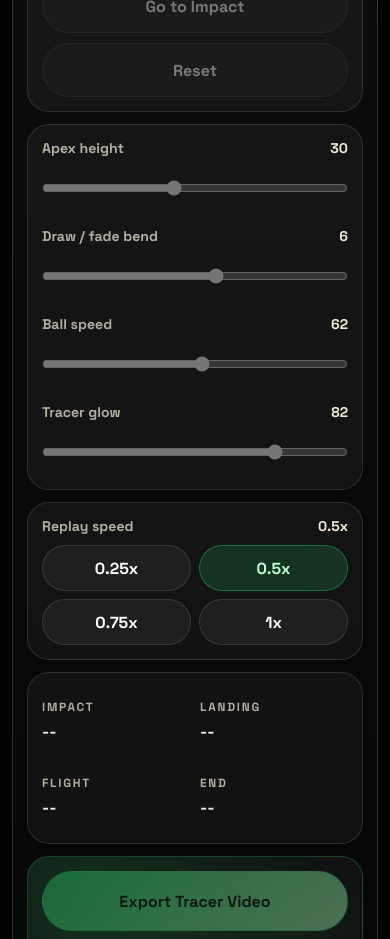
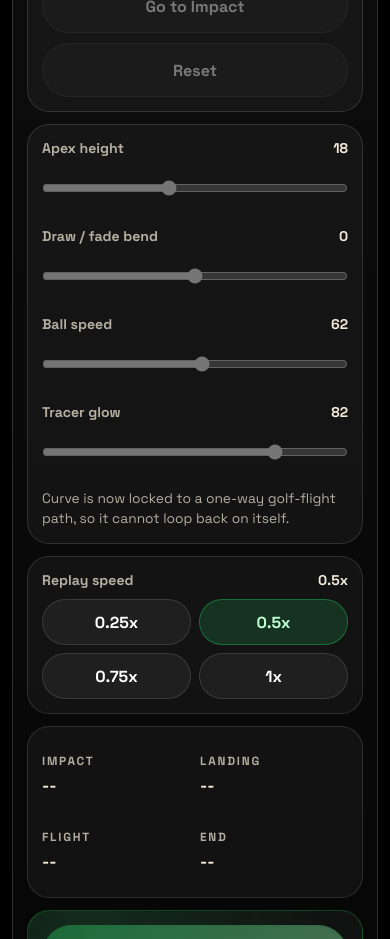
Before and after one commit to sketchyz88/earnings, a React (Vite) app in the folder FairwayIQ/: page / in a window 390 px wide. Shown: the part 5220-6159 px from the top of the page. Built offline with nearby package versions, Linux system fonts and the light colour scheme.

Commit message:
fix: prevent tracer loops

```diff
--- a/FairwayIQ/src/App.jsx
+++ b/FairwayIQ/src/App.jsx
@@ -63,8 +63,8 @@ function App() {
   const [selectedHandle, setSelectedHandle] = useState(null);
   const [fps, setFps] = useState(60);
   const [curveSettings, setCurveSettings] = useState({
-    apexLift: 30,
-    sideBend: 6,
+    apexLift: 18,
+    sideBend: 0,
     ballSpeed: 62,
     flightTime: 1.25,
     glow: 82,
@@ -87,39 +87,29 @@ function App() {
   const readyToTrace = Boolean(sourceUrl && startPoint && endPoint && impactTime != null);
   const flightEndTime = impactTime == null ? curveSettings.flightTime : impactTime + curveSettings.flightTime;
 
+  const trajectorySettings = useMemo(() => {
+    if (!startPoint || !endPoint) {
+      return {
+        lift: curveSettings.apexLift,
+        bend: curveSettings.sideBend,
+        bendLimit: 26,
+      };
+    }
+
+    return getSafeTrajectorySettings(startPoint, endPoint, curveSettings);
+  }, [curveSettings, endPoint, startPoint]);
+
   const apexHandle = useMemo(() => {
     if (!startPoint || !endPoint) return null;
 
-    const midX = (startPoint.x + endPoint.x) / 2;
-    const midY = (startPoint.y + endPoint.y) / 2;
-    const dx = endPoint.x - startPoint.x;
-    const dy = endPoint.y - startPoint.y;
-    const length = Math.max(Math.hypot(dx, dy), 0.001);
-    const normalX = -dy / length;
-    const normalY = dx / length;
-
-    return {
-      x: clamp(midX + normalX * curveSettings.sideBend, -10, 110),
-      y: clamp(midY + normalY * curveSettings.sideBend - curveSettings.apexLift - Math.abs(dx) * 0.08, -12, 112),
-    };
-  }, [startPoint, endPoint, curveSettings.apexLift, curveSettings.sideBend]);
+    return buildBallFlightPoint(startPoint, endPoint, 0.5, trajectorySettings);
+  }, [endPoint, startPoint, trajectorySettings]);
 
   const fullTracePoints = useMemo(() => {
-    if (!startPoint || !endPoint || !apexHandle || impactTime == null) return [];
+    if (!startPoint || !endPoint || impactTime == null) return [];
 
-    const points = [];
-    const totalSamples = 54;
-    for (let index = 0; index <= totalSamples; index += 1) {
-      const t = index / totalSamples;
-      const eased = 1 - Math.pow(1 - t, 1.35);
-      const point = quadraticPoint(startPoint, apexHandle, endPoint, eased);
-      points.push({
-        ...point,
-        time: impactTime + curveSettings.flightTime * t,
-      });
-    }
-    return points;
-  }, [startPoint, endPoint, apexHandle, impactTime, curveSettings.flightTime]);
+    return buildBallFlightPoints(startPoint, endPoint, trajectorySettings, impactTime, curveSettings.flightTime);
+  }, [startPoint, endPoint, trajectorySettings, impactTime, curveSettings.flightTime]);
 
   const visibleTracePoints = useMemo(() => {
     if (!readyToTrace) return [];
@@ -132,9 +122,9 @@ function App() {
   }, [activeStep, curveSettings.flightTime, fullTracePoints, impactTime, isPlaying, readyToTrace, timelineValue]);
 
   const guidePath = useMemo(() => {
-    if (!startPoint || !endPoint || !apexHandle) return "";
-    return `M ${startPoint.x} ${startPoint.y} Q ${apexHandle.x} ${apexHandle.y} ${endPoint.x} ${endPoint.y}`;
-  }, [apexHandle, endPoint, startPoint]);
+    if (fullTracePoints.length < 2) return "";
+    return buildSmoothPath(fullTracePoints);
+  }, [fullTracePoints]);
 
   const tracePath = useMemo(() => buildSmoothPath(visibleTracePoints), [visibleTracePoints]);
 
@@ -261,10 +251,11 @@ function App() {
     if (dragRef.current === "apex" && startPoint && endPoint) {
       const midX = (startPoint.x + endPoint.x) / 2;
       const midY = (startPoint.y + endPoint.y) / 2;
+      const safeSettings = getSafeTrajectorySettings(startPoint, endPoint, curveSettings);
       setCurveSettings((current) => ({
         ...current,
-        apexLift: clamp(midY - point.y, 0, 70),
-        sideBend: clamp(point.x - midX, -42, 42),
+        apexLift: clamp(midY - point.y, 0, 44),
+        sideBend: clamp(point.x - midX, -safeSettings.bendLimit, safeSettings.bendLimit),
       }));
     }
   }
@@ -658,10 +649,11 @@ function App() {
               </div>
 
               <div className="shape-panel">
-                <RangeField label="Apex height" value={curveSettings.apexLift} min={0} max={70} disabled={!readyToTrace} onChange={(value) => setCurveSettings((current) => ({ ...current, apexLift: value }))} />
-                <RangeField label="Draw / fade bend" value={curveSettings.sideBend} min={-42} max={42} disabled={!readyToTrace} onChange={(value) => setCurveSettings((current) => ({ ...current, sideBend: value }))} />
+                <RangeField label="Apex height" value={curveSettings.apexLift} min={0} max={44} disabled={!readyToTrace} onChange={(value) => setCurveSettings((current) => ({ ...current, apexLift: value }))} />
+                <RangeField label="Draw / fade bend" value={curveSettings.sideBend} min={-trajectorySettings.bendLimit} max={trajectorySettings.bendLimit} disabled={!readyToTrace} onChange={(value) => setCurveSettings((current) => ({ ...current, sideBend: value }))} />
                 <RangeField label="Ball speed" value={curveSettings.ballSpeed} min={20} max={100} disabled={!readyToTrace} onChange={(value) => setCurveSettings((current) => ({ ...current, ballSpeed: value, flightTime: startPoint && endPoint ? estimateFlightTime(startPoint, endPoint, value) : current.flightTime }))} />
                 <RangeField label="Tracer glow" value={curveSettings.glow} min={20} max={100} disabled={!readyToTrace} onChange={(value) => setCurveSettings((current) => ({ ...current, glow: value }))} />
+                <p className="shape-note">Curve is now locked to a one-way golf-flight path, so it cannot loop back on itself.</p>
               </div>
 
               <div className="speed-panel">
@@ -725,12 +717,54 @@ function RangeField({ label, value, min, max, disabled, onChange }) {
   );
 }
 
-function quadraticPoint(start, control, end, t) {
-  const inv = 1 - t;
+function getSafeTrajectorySettings(start, end, settings) {
+  const distance = Math.hypot(end.x - start.x, end.y - start.y);
+  const verticalTravel = Math.abs(end.y - start.y);
+  const bendLimit = Math.round(clamp(distance * 0.32, 5, 24));
+  const liftLimit = clamp(verticalTravel * 0.55 + distance * 0.18, 10, 44);
+
   return {
-    x: inv * inv * start.x + 2 * inv * t * control.x + t * t * end.x,
-    y: inv * inv * start.y + 2 * inv * t * control.y + t * t * end.y,
+    lift: clamp(settings.apexLift, 0, liftLimit),
+    bend: clamp(settings.sideBend, -bendLimit, bendLimit),
+    bendLimit,
   };
+}
+
+function buildBallFlightPoints(start, end, settings, impactTime, flightTime) {
+  const points = [];
+  const totalSamples = 72;
+
+  for (let index = 0; index <= totalSamples; index += 1) {
+    const t = index / totalSamples;
+    const visualT = easeOutCubic(t);
+    const point = buildBallFlightPoint(start, end, visualT, settings);
+    points.push({
+      ...point,
+      time: impactTime + flightTime * t,
+    });
+  }
+
+  return points;
+}
+
+function buildBallFlightPoint(start, end, t, settings) {
+  const baseX = lerp(start.x, end.x, t);
+  const baseY = lerp(start.y, end.y, t);
+  const launchRise = Math.sin(Math.PI * t);
+  const sideCurve = Math.sin(Math.PI * t) * settings.bend;
+
+  return {
+    x: clamp(baseX + sideCurve, 0, 100),
+    y: clamp(baseY - settings.lift * launchRise, 0, 100),
+  };
+}
+
+function lerp(start, end, t) {
+  return start + (end - start) * t;
+}
+
+function easeOutCubic(t) {
+  return 1 - Math.pow(1 - t, 3);
 }
 
 function estimateFlightTime(start, end, speed) {
@@ -852,15 +886,8 @@ function buildSmoothPath(points) {
 
   let path = `M ${points[0].x} ${points[0].y}`;
   for (let index = 0; index < points.length - 1; index += 1) {
-    const p0 = points[index - 1] || points[index];
-    const p1 = points[index];
     const p2 = points[index + 1];
-    const p3 = points[index + 2] || p2;
-    const cp1x = p1.x + (p2.x - p0.x) / 6;
-    const cp1y = p1.y + (p2.y - p0.y) / 6;
-    const cp2x = p2.x - (p3.x - p1.x) / 6;
-    const cp2y = p2.y - (p3.y - p1.y) / 6;
-    path += ` C ${cp1x} ${cp1y} ${cp2x} ${cp2y} ${p2.x} ${p2.y}`;
+    path += ` L ${p2.x} ${p2.y}`;
   }
   return path;
 }
@@ -870,19 +897,8 @@ function drawSmoothCanvasPath(context, points, width, height) {
   context.beginPath();
   context.moveTo((points[0].x / 100) * width, (points[0].y / 100) * height);
 
-  for (let index = 0; index < points.length - 1; index += 1) {
-    const p0 = points[index - 1] || points[index];
-    const p1 = points[index];
-    const p2 = points[index + 1];
-    const p3 = points[index + 2] || p2;
-    context.bezierCurveTo(
-      ((p1.x + (p2.x - p0.x) / 6) / 100) * width,
-      ((p1.y + (p2.y - p0.y) / 6) / 100) * height,
-      ((p2.x - (p3.x - p1.x) / 6) / 100) * width,
-      ((p2.y - (p3.y - p1.y) / 6) / 100) * height,
-      (p2.x / 100) * width,
-      (p2.y / 100) * height,
-    );
+  for (let index = 1; index < points.length; index += 1) {
+    context.lineTo((points[index].x / 100) * width, (points[index].y / 100) * height);
   }
   context.stroke();
 }
--- a/FairwayIQ/src/styles.css
+++ b/FairwayIQ/src/styles.css
@@ -703,6 +703,13 @@ input[type="range"] {
   gap: 16px;
 }
 
+.shape-note {
+  margin: -2px 0 0;
+  color: var(--cream-dim);
+  font-size: 0.86rem;
+  line-height: 1.45;
+}
+
 .speed-panel {
   gap: 10px;
 }
```
